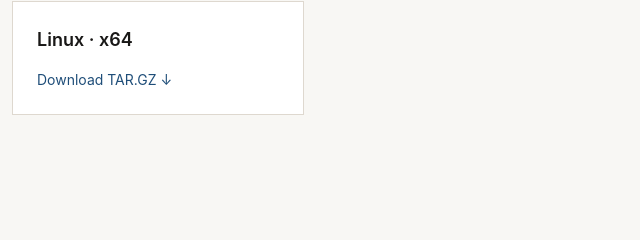
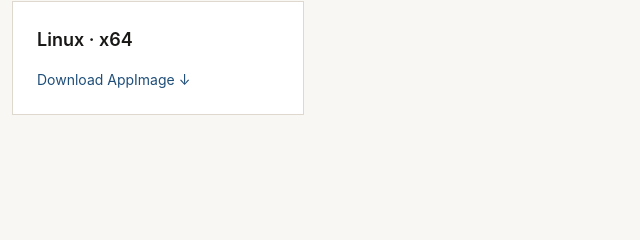
Before and after one commit to nikelaz/lazarov-co-website, an Astro site: page /products/esvg in a window 1280 px wide. Shown: the part 4153-4393 px from the top of the page, 636-1276 px from the left. Built offline with nearby package versions, Linux system fonts and the light colour scheme; Astro itself is replaced by a stand-in of ours.

Commit message:
chore: switch esvg linux download to appimage

```diff
--- a/src/pages/products/esvg.astro
+++ b/src/pages/products/esvg.astro
@@ -6,7 +6,7 @@ const downloadBase = 'https://github.com/nikelaz/esvg/releases/download/v0.1.6';
 const downloads = [
   { label: 'macOS · Apple silicon', file: 'esvg-v0.1.6-macos-aarch64.zip', format: 'ZIP' },
   { label: 'Windows · x64', file: 'esvg-0.1.6-windows-x86_64-setup.exe', format: 'EXE' },
-  { label: 'Linux · x64', file: 'esvg-v0.1.6-linux-x86_64.tar.gz', format: 'TAR.GZ' },
+  { label: 'Linux · x64', file: 'esvg-v0.1.6-linux-x86_64.AppImage', format: 'AppImage' },
 ];
 ---
 
```
